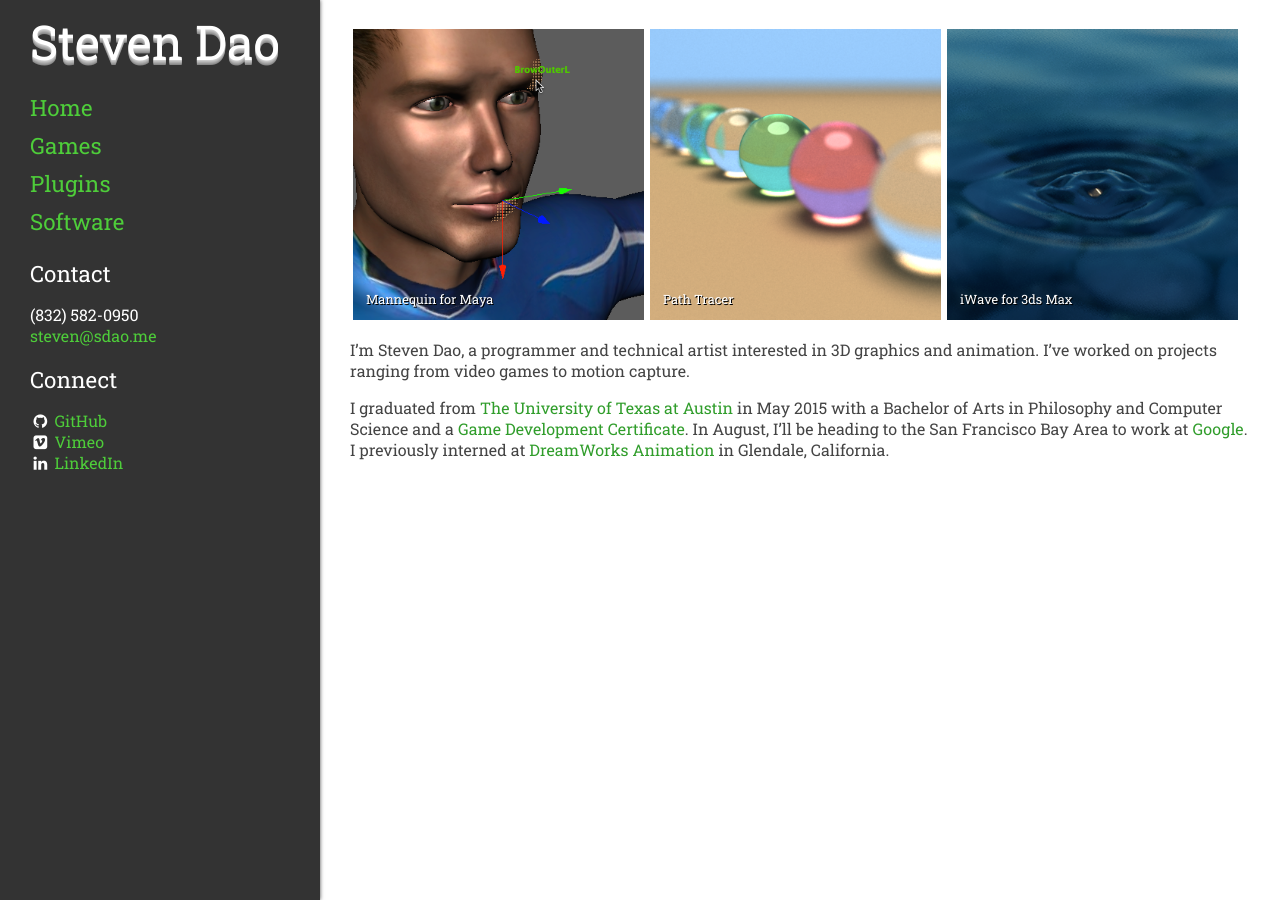
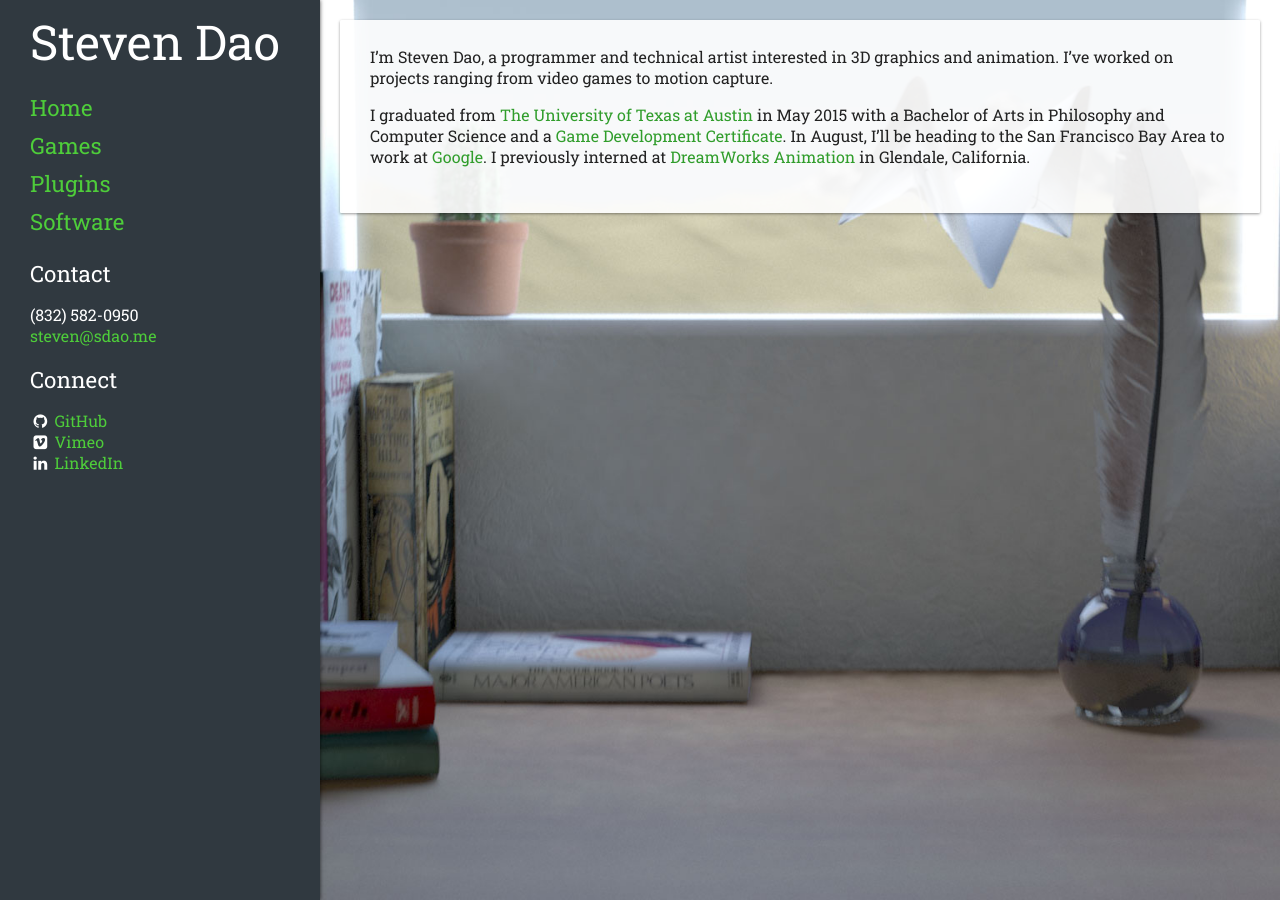
Before and after one commit to sdao/sdao.github.io, a Jekyll site: the page built from index.html, in a window 1280 px wide. Built offline with Jekyll 4.4.1, drawn with Linux system fonts in a browser that asks for light colours; nearby versions of some CDN libraries.

Commit message:
improve home page appearance

```diff
--- a/_layouts/portfolio.html
+++ b/_layouts/portfolio.html
@@ -29,9 +29,7 @@
             {% include footer.html %}
           </div>
         </header>
-        <section id="content">
-          {{ content }}
-        </section>
+        {{ content }}
         <footer>
           {% include footer.html %}
         </footer>
--- a/games/index.html
+++ b/games/index.html
@@ -3,7 +3,9 @@ layout: portfolio
 title: Games
 ---
 
-<section>
+<section id="content">
+
+  <section class="section-header">
     <h1>Games</h1>
     <p>I worked on these games as part of the <a href="http://gamedev.utexas.edu">UT Austin GAMMA Program</a>&rsquo;s 2D and 3D game development capstone courses.
   </section>
@@ -45,3 +47,5 @@ title: Games
       To make our character&rsquo;s cloth animate seamlessly, we created a MEL script for Maya that loops nCloth simulations.
     </p>
   </section>
+
+</section>
--- a/index.html
+++ b/index.html
@@ -2,32 +2,11 @@
 layout: portfolio
 title: Home
 ---
+<section id="content" class="front-page">
 
-<section>
-  <div class="reactive-container">
-    <div class="gallery">
-      <a href="/plugins/#mannequin">
-        <figure>
-          <img src="/images/tile_mannequin.png" alt="Mannequin for Maya">
-          <figcaption>Mannequin for Maya</figcaption>
-        </figure>
-      </a>
-      <a href="/software/#pathtracer">
-        <figure>
-          <img src="/images/tile_pathtracer.png" alt="Path Tracer">
-          <figcaption>Path Tracer</figcaption>
-        </figure>
-      </a>
-      <a href="/plugins/#iwave">
-        <figure>
-          <img src="/images/tile_iwave.png" alt="iWave for 3ds Max">
-          <figcaption>iWave for 3ds Max</figcaption>
-        </figure>
-      </a>
-    </div>
-  </div>
+  <section>
+    <p>I&rsquo;m Steven Dao, a programmer and technical artist interested in 3D graphics and animation. I&rsquo;ve worked on projects ranging from video games to motion capture.</p>
+    <p>I graduated from <a href="http://www.utexas.edu">The University of Texas at Austin</a> in May 2015 with a Bachelor of Arts in Philosophy and Computer Science and a <a href="http://gamedev.utexas.edu/">Game Development Certificate</a>. In August, I&rsquo;ll be heading to the San Francisco Bay Area to work at <a href="http://www.google.com/about/careers/locations/mountain-view/">Google</a>. I previously interned at <a href="http://www.dreamworksanimation.com/">DreamWorks Animation</a> in Glendale, California.</p>
+  </section>
 
-  <p>I&rsquo;m Steven Dao, a programmer and technical artist interested in 3D graphics and animation. I&rsquo;ve worked on projects ranging from video games to motion capture.</p>
-
-  <p>I graduated from <a href="http://www.utexas.edu">The University of Texas at Austin</a> in May 2015 with a Bachelor of Arts in Philosophy and Computer Science and a <a href="http://gamedev.utexas.edu/">Game Development Certificate</a>. In August, I&rsquo;ll be heading to the San Francisco Bay Area to work at <a href="http://www.google.com/about/careers/locations/mountain-view/">Google</a>. I previously interned at <a href="http://www.dreamworksanimation.com/">DreamWorks Animation</a> in Glendale, California.</p>
 </section>
--- a/nomnomnom.css
+++ b/nomnomnom.css
@@ -4,6 +4,7 @@ html, body {
   font-family: "Roboto Slab", Georgia, sans-serif;
   font-weight: 400;
   color: #444;
+  background-color: #f0f0f0;
 }
 
 #outer {
@@ -39,7 +40,7 @@ header, footer, #content {
 }
 
 header, footer {
-  background-color: #333;
+  background-color: #303940;
   color: #fff;
   width: 320px;
   padding: 10px 0 20px 30px;
@@ -62,11 +63,6 @@ header, footer {
     font-size: 3em;
     font-weight: 400;
     margin: 0;
-    text-shadow: 0 0.02em 0 #ccc,
-                 0 0.04em 0 #bbb,
-                 0 0.06em 0 #aaa,
-                 0 0.08em 0 #999,
-                 0 0.10em 0 #888;
   }
 
     header h1 a, footer h1 a {
@@ -119,7 +115,7 @@ header, footer {
       background: linear-gradient(to bottom, #4ecd3a, #2cab18) !important;
     }
 
-#content {
+#content, #front-page {
   padding: 0;
   min-width: 0;
   width: 100%;
@@ -130,10 +126,14 @@ header, footer {
 
   #content > section {
     padding: 10px 30px 30px 30px;
+    background-color: white;
+    margin-bottom: 30px;
+    border-radius: 0.1rem;
+    box-shadow: 0 1px 3px rgba(0, 0, 0, 0.4);
   }
 
-  #content > section:nth-child(2n) {
-    background-color: #eee;
+  #content > section:not(.section-header) {
+    margin: 20px;
   }
 
   #content h1 {
@@ -158,6 +158,18 @@ header, footer {
 
   #content img {
     max-width: 100%;
+  }
+
+#content.front-page {
+  background-image: url("/images/feather.jpg");
+  background-size: cover;
+  background-position: center center;
+  padding-bottom: 6em;
+}
+
+  #content.front-page > section {
+    color: #222;
+    background-color: rgba(255, 255, 255, 0.9);
   }
 
 footer {
@@ -202,7 +214,6 @@ a:hover {
   }
 
 .download {
-  background-color: #0070bb;
   background-image: linear-gradient(to bottom, #2292dd, #0060aa);
 }
 
@@ -244,63 +255,6 @@ a:hover {
     left: 0;
     width: 100%;
     height: 100%;
-  }
-
-.gallery {
-  display: -webkit-flex;
-  display: flex;
-
-  margin: 1em 0 0 0;
-  padding: 0;
-  width: 100%;
-}
-
-  .gallery a {
-    -webkit-flex: 0 0 33%;
-    flex: 0 0 33%;
-  }
-
-  .gallery a:hover {
-    border: none;
-  }
-
-  .gallery a:hover figcaption {
-    color: #4ecd3a;
-  }
-
-  .gallery a:hover img {
-    -webkit-transform: scale(1.2);
-    transform: scale(1.2);
-  }
-
-  .gallery figure {
-    margin: 0.2em;
-    position: relative;
-    line-height: 0;
-    overflow: hidden;
-  }
-
-  .gallery figcaption {
-    bottom: 0;
-    left: 0;
-    right: 0;
-    margin: 0;
-    padding: 1.0em;
-    margin: 0;
-    position: absolute;
-    color: white;
-    font-size: 0.8em;
-    text-shadow: 1px 1px 0 black;
-    transition: color 0.5s;
-    line-height: 1.2em;
-  }
-
-  .gallery img {
-    object-fit: contain;
-    width: 100%;
-
-    transition: -webkit-transform 0.5s;
-    transition: transform 0.5s;
   }
 
 .extra-top-space {
@@ -381,4 +335,12 @@ a:hover {
   .footer-sidebar {
     display: none;
   }
+
+  #content > section {
+    margin-bottom: 15px;
+  }
+
+  #content > section:not(.section-header) {
+    margin: 10px;
+  }
 }
--- a/plugins/index.html
+++ b/plugins/index.html
@@ -3,7 +3,9 @@ layout: portfolio
 title: Plugins
 ---
 
-<section>
+<section id="content">
+
+  <section class="section-header">
     <h1>Plugins</h1>
     <p>This is a collection of plugins I&rsquo;ve developed for Maya, 3ds Max, and Houdini. All of them are open-source, and some of them have pre-compiled binaries.</p>
   </section>
@@ -90,3 +92,5 @@ title: Plugins
     <p>The TCP server and MoBu plugin run on a local computer to receive the phone&rsquo;s orientation, letting you control objects in MotionBuilder by physically rotating your phone.</p>
     <p>Check out the GitHub repos for more information on how the app, the TCP server, and the MotionBuilder plugin interact.</p>
   </section>
+
+</section>
--- a/software/index.html
+++ b/software/index.html
@@ -3,7 +3,9 @@ layout: portfolio
 title: Software
 ---
 
-<section>
+<section id="content">
+
+  <section class="section-header">
     <h1>Software</h1>
     <p>Here&rsquo;s some of my standalone software projects that I think are pretty cool.</p>
   </section>
@@ -65,3 +67,5 @@ title: Software
     </div>
     <p>This is yet another online JavaScript teleprompter. I created this prompter to work specifically with the setup at Texas Student TV on the UT Austin campus, so your mileage may vary.</p>
   </section>
+
+</section>
```
Also changed, not shown: images/feather.jpg (added), images/tile_iwave.png (deleted), images/tile_mannequin.png (deleted), images/tile_pathtracer.png (deleted), 1 other file. Lines whose indentation alone changed are shown as unchanged.
